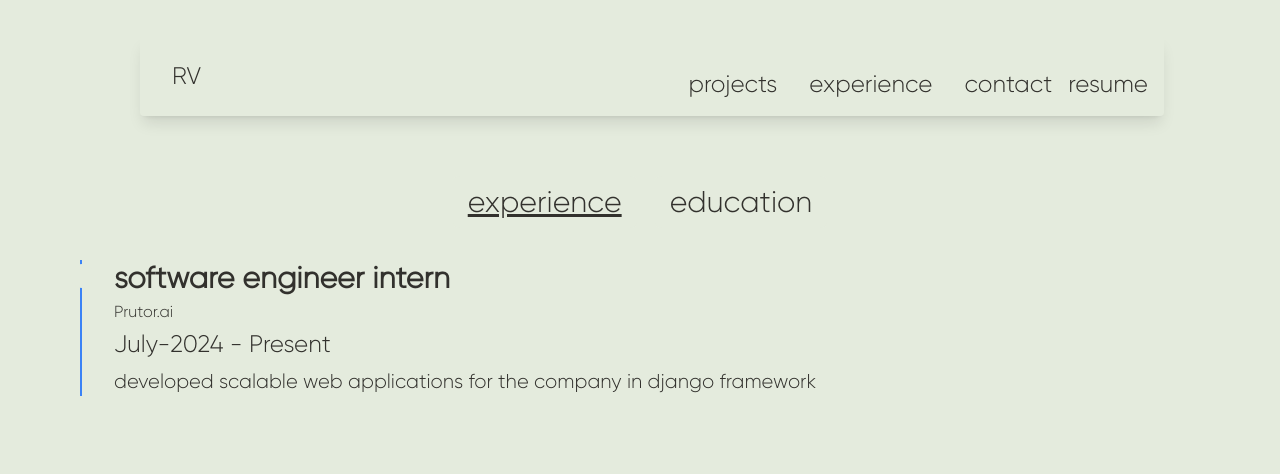
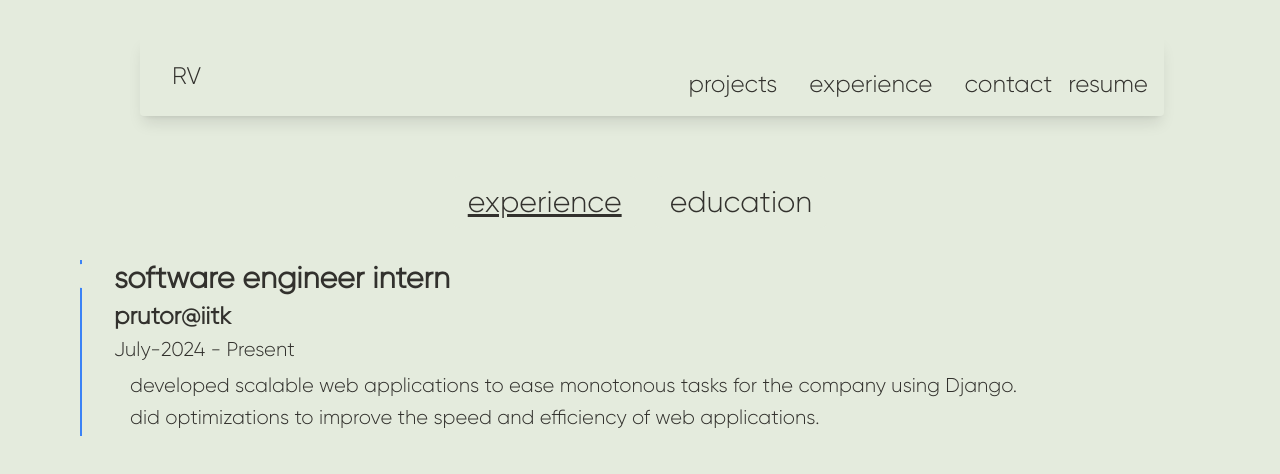
Before and after one commit to pseudo22/portfolio, a Next.js app: page /experience in a window 1280 px wide. Shown: the top 474 px of the page. Built offline with nearby package versions, Linux system fonts and the light colour scheme.

Commit message:
ui fixes

```diff
--- a/src/components/Experience.tsx
+++ b/src/components/Experience.tsx
@@ -9,7 +9,7 @@ type ExperienceItem = {
   title: string;
   company: string;
   date: string;
-  description: string;
+  description: { [key: string]: string };
 };
 
 type EducationItem = {
@@ -55,10 +55,16 @@ export default function Experience() {
         >
           <div className="absolute -left-3 top-1 w-6 h-6 bg-blue-500 rounded-full"></div>
           <div>
-            <h3 className="text-xl lg:text-3xl font-semibold mb-1">{item.title}</h3>
-            <p className="text-lg:text-2xl text-gray-600 mb-1">{item.company}</p>
-            <p className="text-md lg:text-2xl text-gray-500 mb-2">{item.date}</p>
-            <p className="text-md lg:text-xl">{item.description}</p>
+            <h3 className="text-xl lg:text-3xl font-bold mb-1">{item.title}</h3>
+            <p className="text-lg font-semibold lg:text-2xl text-gray-600 mb-1">{item.company}</p>
+            <p className="text-md lg:text-xl text-gray-500 mb-2">{item.date}</p>
+            <ul className="pl-4">
+              {Object.values(item.description).map((task, taskIndex) => (
+                <li key={taskIndex} className="mb-1">
+                  <p className="text-md lg:text-xl">{task}</p>
+                </li>
+              ))}
+            </ul>
           </div>
         </div>
       ));
@@ -70,12 +76,12 @@ export default function Experience() {
         >
           <div className="absolute -left-3 top-1 w-6 h-6 bg-blue-500 rounded-full"></div>
           <div>
-            <h3 className="text-xl lg:text-3xl font-semibold mb-1">{item.degree}</h3>
-            <p className="text-lg:text-2xl text-gray-600 mb-1">{item.institution}</p>
-            <p className="text-lg:text-2xl text-gray-500 mb-1">year: {item.year}</p>
+            <h3 className="text-xl lg:text-3xl font-bold mb-1">{item.degree}</h3>
+            <p className="text-lg lg:text-2xl font-semibold text-gray-600 mb-1">{item.institution}</p>
+            <p className="text-lg lg:text-xl text-gray-500 mb-1">year: {item.year}</p>
             {item.cgpa && <p className="text-lg:text-xl">cgpa: {item.cgpa}</p>}
             {item.percentage && (
-              <p className="text-lg:text-xl">percentage: {item.percentage}</p>
+              <p className="text-lg lg:text-xl">percentage: {item.percentage}</p>
             )}
           </div>
         </div>
@@ -87,21 +93,19 @@ export default function Experience() {
     <div className="min-h-[80vh] w-full top-[20%] absolute md:px-20 p-4">
       <div className="flex justify-center mb-8">
         <button
-          className={`px-4 py-2 mx-2 rounded-lg text-xl lg:text-3xl duration-300 ${
-            activeTab === "experience"
+          className={`px-4 py-2 mx-2 rounded-lg text-xl lg:text-3xl duration-300 ${activeTab === "experience"
               ? "underline"
               : ""
-          }`}
+            }`}
           onClick={() => toggleTab("experience")}
         >
           experience
         </button>
         <button
-          className={`px-4 py-2 mx-2 rounded-lg text-xl lg:text-3xl duration-300 ${
-            activeTab === "education"
+          className={`px-4 py-2 mx-2 rounded-lg text-xl lg:text-3xl duration-300 ${activeTab === "education"
               ? "underline"
               : ""
-          }`}
+            }`}
           onClick={() => toggleTab("education")}
         >
           education
--- a/src/components/Projects.tsx
+++ b/src/components/Projects.tsx
@@ -52,14 +52,12 @@ export default function Projects() {
     <h3 className="text-xl font-bold mt-4">{project.projectName}</h3>
     <p className="text-lg text-gray-600 mt-2">{project.about}</p>
 
-    {/* Display Algorithm Used */}
     {project.algoUsed && (
-      <p className="mt-2 font-semibold text-lg">Algorithm Used: <span className="font-normal">{project.algoUsed}</span></p>
+      <p className="mt-2 font-semibold text-lg">algorithm used: <span className="font-normal">{project.algoUsed}</span></p>
     )}
 
-    {/* Display System Design */}
     {project.systemDesign && (
-      <p className="mt-2 font-semibold text-lg">System Design: <span className="font-normal">{project.systemDesign}</span></p>
+      <p className="mt-2 font-semibold text-lg">system design: <span className="font-normal">{project.systemDesign}</span></p>
     )}
 
     <div className="flex flex-wrap gap-3 mt-4">
--- a/src/utils/exp.json
+++ b/src/utils/exp.json
@@ -1,8 +1,11 @@
 [
-    {
-      "title": "software engineer intern",
-      "company": "Prutor.ai",
-      "date": "July-2024 - Present",
-      "description": "developed scalable web applications for the company in django framework"
+  {
+    "title": "software engineer intern",
+    "company": "prutor@iitk",
+    "date": "July-2024 - Present",
+    "description": {
+      "task1": "developed scalable web applications to ease monotonous tasks for the company using Django.",
+      "task2": "did optimizations to improve the speed and efficiency of web applications."
     }
-  ]
+  }
+]
--- a/src/utils/projects.json
+++ b/src/utils/projects.json
@@ -4,9 +4,9 @@
       "sample": "/images/merofiru.png",
       "githubRepolink": "https://github.com/pseudo22/Merofiru",
       "live_link": "https://merofiru.vercel.app/",
-      "about": "A music-chat application for melophiles, connecting people with similar music tastes and engage in conversations...",
+      "about": "a music-chat application for melophiles, connecting people with similar music tastes and engage in conversations...",
       "tech": ["/images/react.png", "/images/nodejs.png", "/images/express.png", "/images/firebase.png"],
-      "algoUsed": "Inverted Index & Jaccard Similarity",
-      "systemDesign": "Microservice architecture, with backend using Express and Node.js, Firebase for authentication and real-time data, React for frontend."
+      "algoUsed": "inverted index & jaccard similarity",
+      "systemDesign": "microservice architecture, with backend using Express and Node.js, Firebase for authentication and real-time data, React for frontend."
     }
   ]
```
Also changed, not shown: 1 other file (tests, documents, lock files or other folders).
